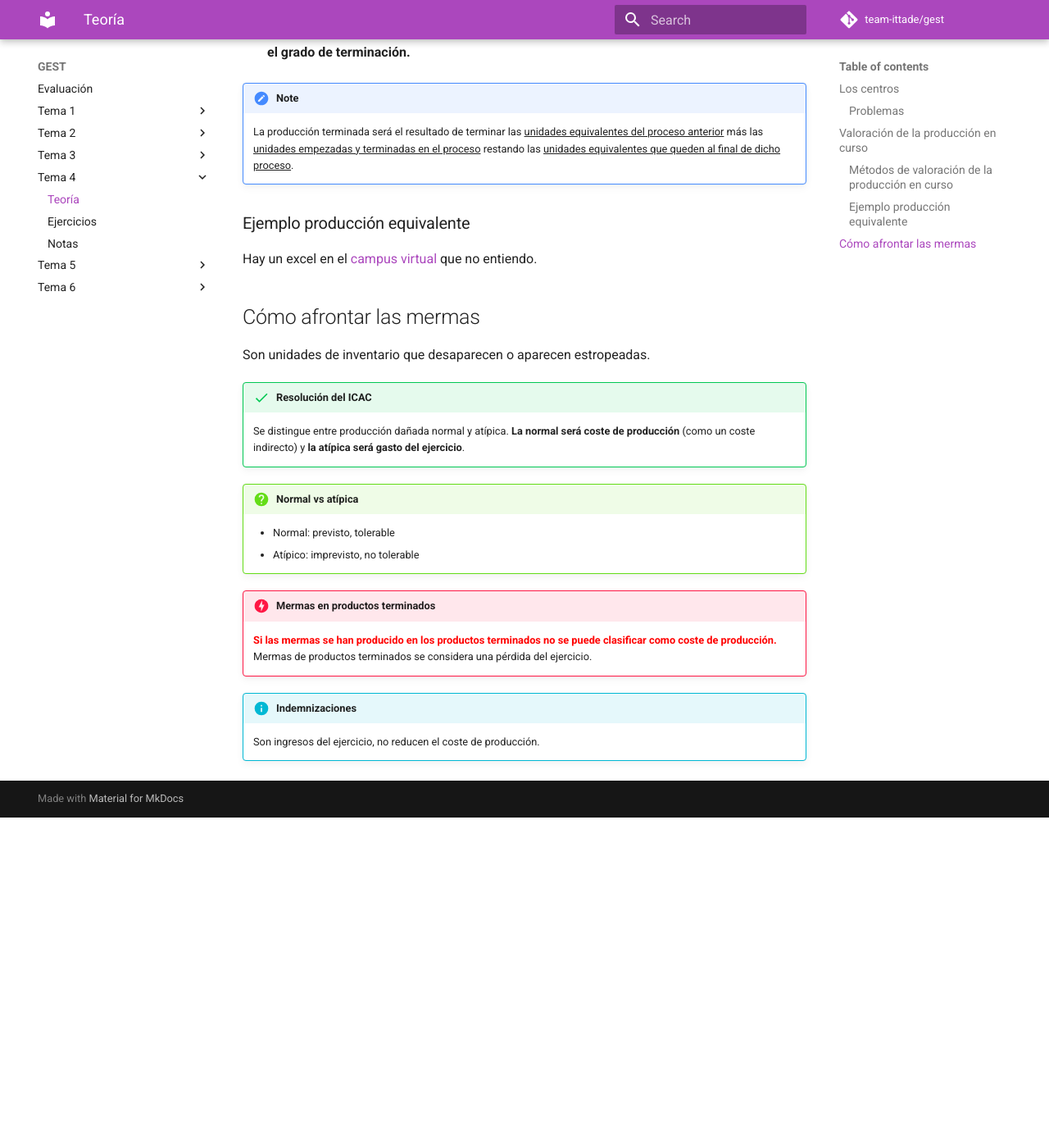
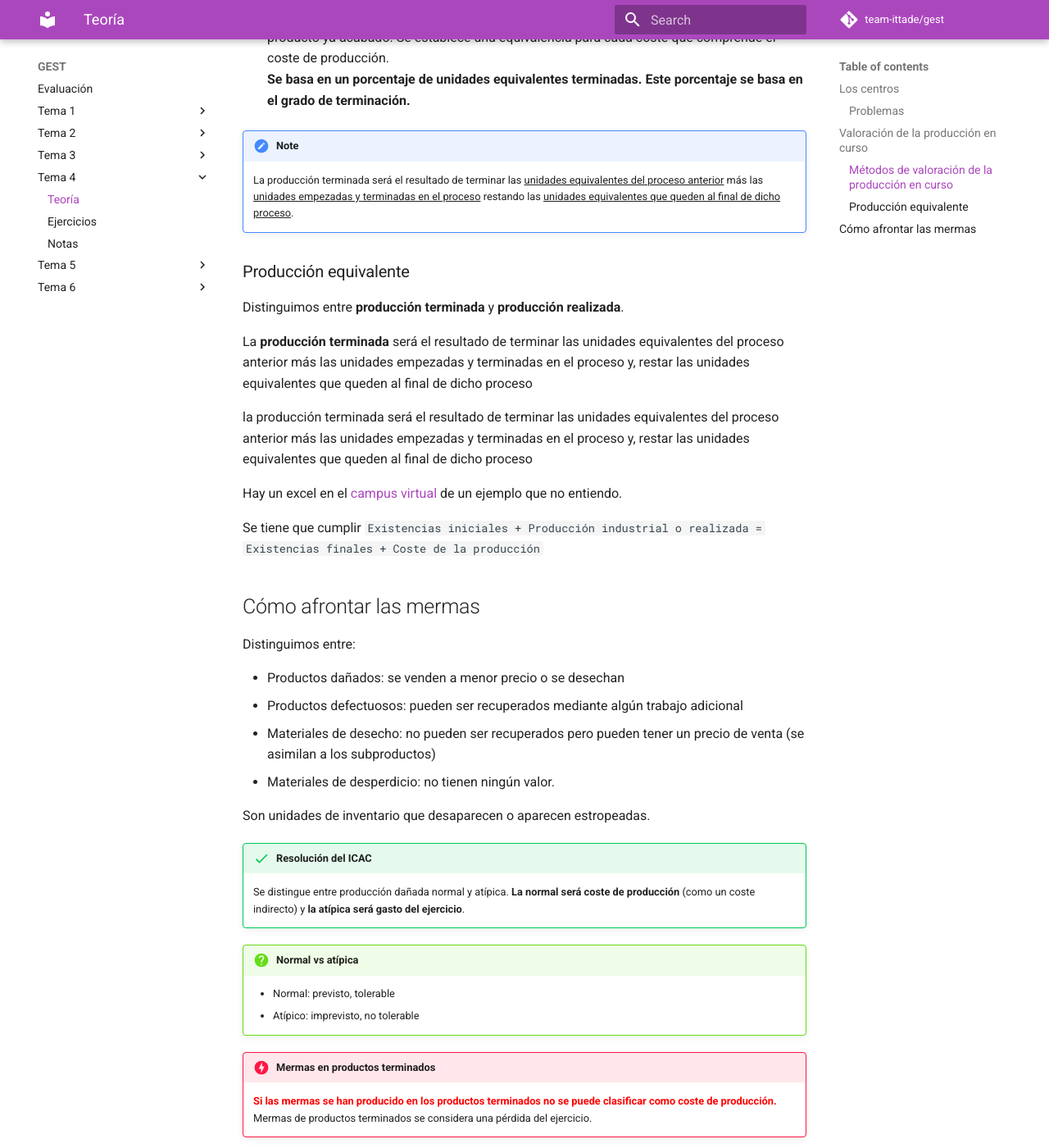
Before and after one commit to team-ittade/gest, an MkDocs documentation site: the page built from docs/tema-4/index.md, in a window 1280 px wide and 1400 px high, scrolled down 1591 px. Shown: the whole window at 82% size. Built offline with MkDocs 1.6.1 and Material for MkDocs 9.7.7, drawn with Linux system fonts in a browser that asks for light colours; comment, search, counter and statistics services are not loaded; before the commit the page ends 2588 px from its top, so only the background shows below that; some of the changed text lies outside the part shown.

Commit message:
feat: update notes for lection 4 and 5

```diff
--- a/docs/tema-4/index.md
+++ b/docs/tema-4/index.md
@@ -6,6 +6,14 @@
 2. Identificar el coste de los diferentes factores en cada centro
 3. Imputación del coste de los factores al producto
 4. Cálculo de márgenes
+
+??? info "Márgenes"
+    ![img](../images/tema-5/margenes.png)
+
+    - El margen industrial es la diferencia entre los ingresos por las ventas y el coste de las mismas. El inventario de los productos terminados nos proporciona esta información. Es habitual que el margen se determine en términos porcentuales sobre el propio coste.
+    - El margen comercial, es la diferencia entre el margen y los costes de comercialización.
+    - Resultado de la explotación: se obtiene detrayendo del margen comercial los costes de administración y generales (seguridad, limpieza..)
+    - Resultado del ejercicio antes de impuestos: se determina restando al resultado anterior los resultados financieros.
 
 ## Los centros
 
@@ -27,7 +35,7 @@
 ### Problemas
 
 - Si hay interrelaciones entre distintas secciones **se establecerá un criterio de reparto previo**.
-- El autoconsumo no se repercute, se puede eliminar.
+- ==El autoconsumo no se repercute, se puede eliminar.==
 
 ## Valoración de la producción en curso
 
@@ -48,11 +56,26 @@
 !!! note
     La producción terminada será el resultado de terminar las ^^unidades equivalentes del proceso anterior^^ más las ^^unidades empezadas y terminadas en el proceso^^ restando las ^^unidades equivalentes que queden al final de dicho proceso^^.
 
-### Ejemplo producción equivalente
+### Producción equivalente
 
-Hay un excel en el [campus virtual](https://campusvirtual.uva.es/mod/resource/view.php?id=1051912) que no entiendo.
+Distinguimos entre **producción terminada** y **producción realizada**.
+
+La **producción terminada** será el resultado de terminar las unidades equivalentes del proceso anterior más las unidades empezadas y terminadas en el proceso y, restar las unidades equivalentes que queden al final de dicho proceso
+
+la producción terminada será el resultado de terminar las unidades equivalentes del proceso anterior más las unidades empezadas y terminadas en el proceso y, restar las unidades equivalentes que queden al final de dicho proceso
+
+Hay un excel en el [campus virtual](https://campusvirtual.uva.es/mod/resource/view.php?id=1051912) de un ejemplo que no entiendo.
+
+Se tiene que cumplir `Existencias iniciales + Producción industrial o realizada = Existencias finales + Coste de la producción`
 
 ## Cómo afrontar las mermas
+
+Distinguimos entre:
+
+- Productos dañados: se venden a menor precio o se desechan
+- Productos defectuosos: pueden ser recuperados mediante algún trabajo adicional
+- Materiales de desecho: no pueden ser recuperados pero pueden tener un precio de venta (se asimilan a los subproductos)
+- Materiales de desperdicio: no tienen ningún valor.
 
 Son unidades de inventario que desaparecen o aparecen estropeadas.
 
@@ -69,3 +92,5 @@
 
 !!! info "Indemnizaciones"
     Son ingresos del ejercicio, no reducen el coste de producción.
+
+`Ex. In. + Prod. industrial = Ex. Fin. + Coste de la producción + Unidades perdidas.`
```
Also changed, not shown: docs/tema-5/index.md (+2 -2 lines), docs/images/tema-5/margenes.png (added).
